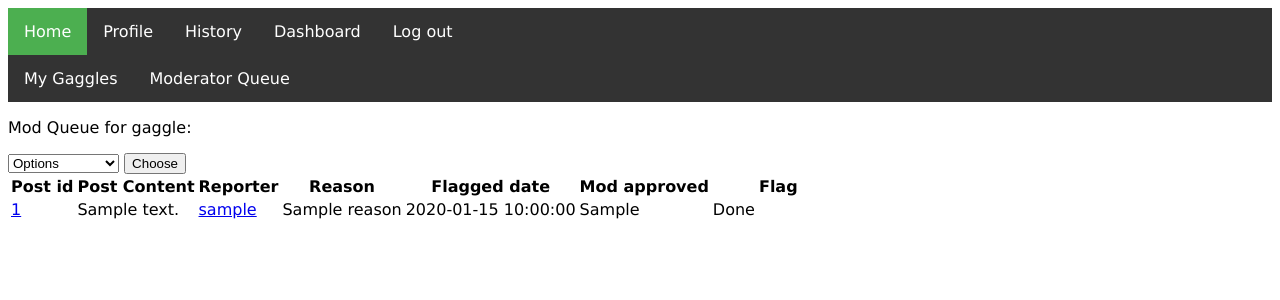
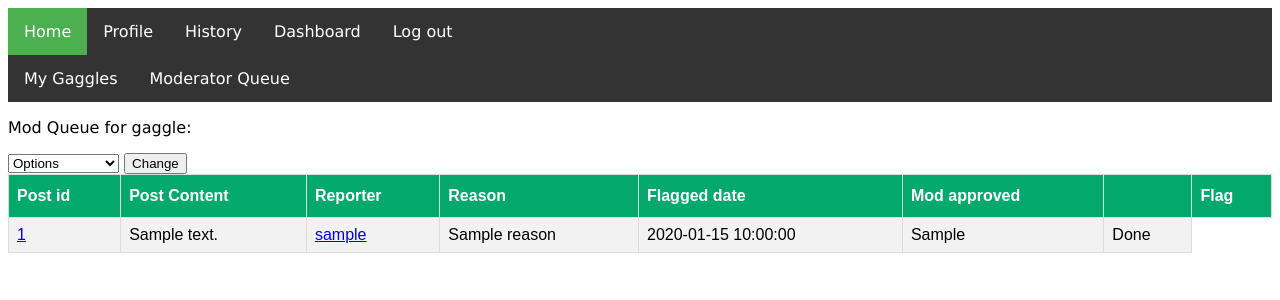
Before and after one commit to zimzalabean/waggle, a Flask app: template templates/modqueue.html in a window 1280 px wide. Shown: the top 300 px of the page. Run offline with Flask 2, Linux system fonts and the light colour scheme; the template is opened without the code that fills it: most values are stand-ins (such as "Sample title", 1, 10 or a date in 2020); some libraries are stand-ins or nearby versions.

Commit message:
Fixed some bugs

```diff
--- a/app.py
+++ b/app.py
@@ -241,6 +241,7 @@ def post(post_id):
         flash('You have been logged out.')
         return redirect(url_for('login'))
     else:
+        username = session.get('username')
         conn = dbi.connect()
         post = waggle.getPost(conn, post_id)
         post['canDelete'] = canDeletePost(post_id, user_id)
@@ -248,7 +249,7 @@ def post(post_id):
         comments = waggle.getPostComments(conn, post_id)
         valid = waggle.isGosling(conn, user_id, gaggle_id)
         if request.method == 'GET':
-            return render_template('post.html', post = post, comments = comments, valid = valid)
+            return render_template('post.html', post = post, comments = comments, valid = valid, username=username)
         else:
             kind = request.form.get('submit')
             if kind == 'Comment':
@@ -273,16 +274,21 @@ def likeComment(post_id, comment_id):
     conn = dbi.connect()
     post = waggle.getPost(conn, post_id)
     comments = waggle.getPostComments(conn, post_id)
-    if request.method == 'GET':
-        return render_template('post.html', post = post, comments = comments)
+    if user_id != '':
+        if request.method == 'GET':
+            username = session.get('username')
+            return render_template('post.html', post = post, comments = comments, username=username)
+        else:
+            kind = request.form.get('submit')
+            valid = waggle.likeComment(conn, comment_id, user_id, kind)
+            if valid:
+                print('updated comment like/dislike')
+            else:
+                flash(f"You have already {kind}d this comment.".format(kind=kind))
+            return redirect(url_for('post', post_id = post_id ))
     else:
-        kind = request.form.get('submit')
-        valid = waggle.likeComment(conn, comment_id, user_id, kind)
-        if valid:
-            print('updated comment like/dislike')
-        else:
-            flash(f"You have already {kind}d this comment.".format(kind=kind))
-        return redirect( url_for('post', post_id = post_id ))
+        flash(f"You are not logged in")
+        return redirect(url_for('index'))
 
 @app.route('/gaggle/<gaggle_name>/members/')
 def gaggleMembers(gaggle_name):
@@ -291,7 +297,8 @@ def gaggleMembers(gaggle_name):
     """
     conn = dbi.connect()
     members = waggle.getMembers(conn, gaggle_name)
-    return render_template('groupMembers.html', gaggle_name = gaggle_name, members = members)
+    username = session.get('username')
+    return render_template('groupMembers.html', gaggle_name = gaggle_name, members = members, username=username)
 
 @app.route('/gaggle/<gaggle_name>/join/', methods=['GET', 'POST'])
 def joinGaggle(gaggle_name):
@@ -328,10 +335,11 @@ def editMyPage():
     if user_id == '':
         flash('You are not logged in. Please log in or join.')
         return redirect(url_for('login'))
+    username = session.get('username')
     conn = dbi.connect()
     user_info = waggle.getUserInfo(conn, user_id)
     if request.method == 'GET':
-        return render_template('edit_user_info.html', user=user_info)
+        return render_template('edit_user_info.html', user=user_info, username=username)
     else:
         new_fn, new_ln, new_cy, new_bio = '', '', '', ''
         if request.form['first_name'] != '':
@@ -380,7 +388,8 @@ def dashboard():
     gaggle = gaggles[0]
     gaggle_id = gaggle['gaggle_id']
     invitees = waggle.getInvitees(conn, gaggle_id)
-    return render_template('gaggleDashboard.html', gaggles = gaggles, gaggle = gaggle, invitees = invitees)
+    username = session.get('username')
+    return render_template('gaggleDashboard.html', gaggles = gaggles, gaggle = gaggle, invitees = invitees, username=username)
 
 def getRepliesThread(comment_id, thread):
     '''Helper function to get all the parent comment_id of the input comment_id.'''
@@ -407,6 +416,7 @@ def addReply(comment_id):
         flash('You are logged out')
         return redirect(url_for('login'))
     else:
+        username = session.get('username')
         conn = dbi.connect()
         comment = waggle.getComment(conn, comment_id)[0]
         post_id = comment['post_id']
@@ -419,7 +429,7 @@ def addReply(comment_id):
         comment_chain_id = [x for x in chain if x is not None][::-1]
         comment_chain = [waggle.getComment(conn, id)[0] for id in comment_chain_id]
         if request.method == 'GET':
-            return render_template('reply.html', comment_chain = comment_chain, parent_comment = comment, replies = replies, post = post, valid = valid)
+            return render_template('reply.html', comment_chain = comment_chain, parent_comment = comment, replies = replies, post = post, valid = valid, username=username)
         else:
             kind = request.form.get('submit')
             if kind == 'Reply':
@@ -458,10 +468,11 @@ def inviteMod():
     '''Display gaggles you've created with the status of your mod invitation.
     Let you send mod invitation to users for your specified gaggle.'''
     user_id = isLoggedIn()
+    username = session.get('username')
     conn = dbi.connect()
     gaggles = waggle.getInvitees(conn, user_id)
     if request.method == 'GET':
-        return render_template('invite_mod.html', gaggles = gaggles)
+        return render_template('invite_mod.html', gaggles = gaggles, username=username)
     else:
         invitee_username = request.form.get('invitee_username')
         gaggle_id = request.form.get('gaggle_id')
@@ -544,16 +555,17 @@ def modUserList(gaggle_name):
 def modqueue():
     logged_in = session.get('logged_in', False)
     if logged_in != False:
+        username = session.get('username')
         user_id = session.get('user_id')
         gaggle_id = 'None'
         conn = dbi.connect()
         gaggles = waggle.getMyModGaggles(conn, user_id)
         if request.method == 'GET':
-            return render_template('modqueue.html', gaggles=gaggles, gaggle_id=gaggle_id, flagged = [])
+            return render_template('modqueue.html', gaggles=gaggles, gaggle_id=gaggle_id, flagged = [], username=username)
         else:
             gaggle_id = request.form.get('chosen_gaggle')
             flagged = waggle.get_flagged_posts(conn, gaggle_id)
-            return render_template('modqueue.html', gaggles=gaggles, gaggle_id=gaggle_id, flagged = flagged)
+            return render_template('modqueue.html', gaggles=gaggles, gaggle_id=gaggle_id, flagged = flagged, username=username)
     else:
         flash('You are not logged in. Please login or join.')
         return redirect(url_for('login'))
@@ -593,6 +605,7 @@ def flagPost(post_id, author_id, gaggle_name):
     '''
     logged_in = session.get('logged_in', False)
     if logged_in:
+        username = session.get('username')
         reporter_id = session.get('user_id')
         conn = dbi.connect()
         curs = dbi.dict_cursor(conn)
@@ -605,7 +618,7 @@ def flagPost(post_id, author_id, gaggle_name):
                 flash('You have already reported this post')
                 return redirect(request.referrer)
             else:
-                return render_template('flag_post.html', post_id=post_id, author_id=author_id, gaggle_name=gaggle_name)
+                return render_template('flag_post.html', post_id=post_id, author_id=author_id, gaggle_name=gaggle_name, username=username)
         else:
             flagged_date = datetime.now().strftime("%Y-%m-%d %H:%M:%S")
             reason = request.form['reason']
@@ -653,6 +666,7 @@ def createGaggle():
     '''
     user_id = isLoggedIn()
     conn = dbi.connect()
+    username = session.get('username')
     if request.method == 'GET':
         return render_template('dashboard.html')
     else:
@@ -720,7 +734,7 @@ def deleteGaggle(gaggle_id):
 def init_db():
     dbi.cache_cnf()
     # set this local variable to 'wmdb' or your personal or team db
-    db_to_use = 'ldau_db'
+    db_to_use = 'mp2_db'
     dbi.use(db_to_use)
     print('will connect to {}'.format(db_to_use))
 
--- a/static/style.css
+++ b/static/style.css
@@ -248,3 +248,26 @@ textarea {
 .show {
     display: block;
 }
+
+#modqueue {
+    font-family: Arial, Helvetica, sans-serif;
+    border-collapse: collapse;
+    width: 100%;
+  }
+
+#modqueue td, #modqueue th {
+    border: 1px solid #ddd;
+    padding: 8px;
+}
+
+#modqueue tr:nth-child(even){background-color: #f2f2f2;}
+
+#modqueue tr:hover {background-color: #ddd;}
+
+#modqueue th {
+    padding-top: 12px;
+    padding-bottom: 12px;
+    text-align: left;
+    background-color: #04AA6D;
+    color: white;
+}
--- a/templates/modqueue.html
+++ b/templates/modqueue.html
@@ -10,11 +10,11 @@
         <option value="{{gaggle.gaggle_id}}">{{gaggle.gaggle_name}}</option>
         {%endfor%}
     </select>
-    <input type="submit" value="Choose">
+    <input type="submit" value="Change">
 </form>
 
 {% if gaggle_id != None %}
-    <table>
+    <table id="modqueue">
         <tr>
             <th>Post id</th>
             <th>Post Content</th>
@@ -33,16 +33,17 @@
                     <td>{{flag.reason}}</td>
                     <td>{{flag.flagged_date}}</td>
                     <td>{{flag.mod_aprroved}}</td>
-                    {%if flag.mod_aprroved == 'Pending' %}
-                        <td>
+
+                    <td>
+                        {%if flag.mod_aprroved == 'Pending' %}
                             <form method="POST" action="{{url_for('modapprove', post_id=flag.post_id, reported_user_id=flag.user_id)}}">
                                 <input type="submit" name="submit" value="Yes">
                                 <input type="submit" name="submit" value="No">
                             </form>
-                        </td>
-                    {%else%}
-                        <td>Done</td>
-                    {% endif %}
+                        {%else%}
+                            Done
+                        {% endif %}
+                    </td>
                 </tr>
             </div>
         {%endfor%}
```
Also changed, not shown: templates/gaggleDashboardInd.html (deleted, +0 -34 lines).
